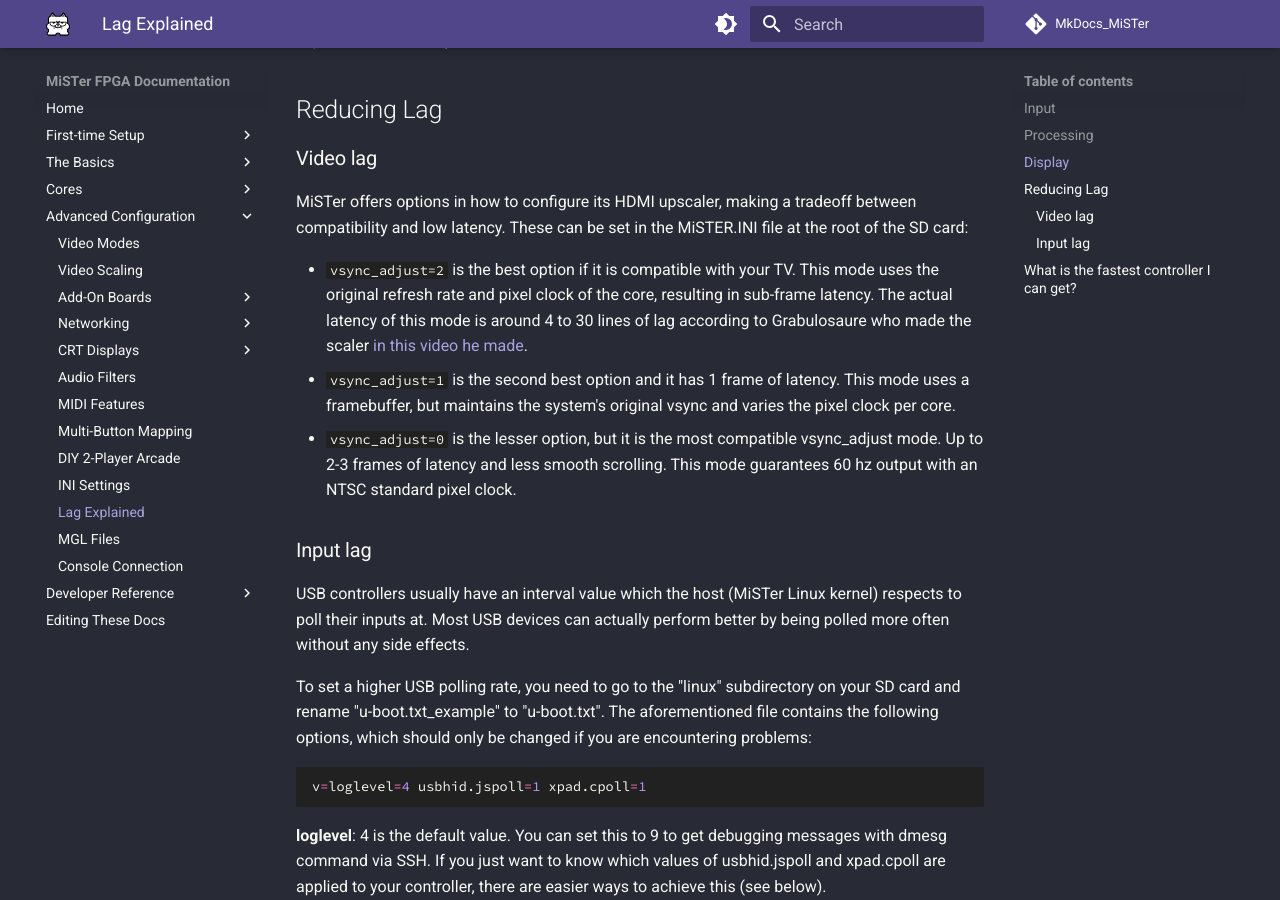
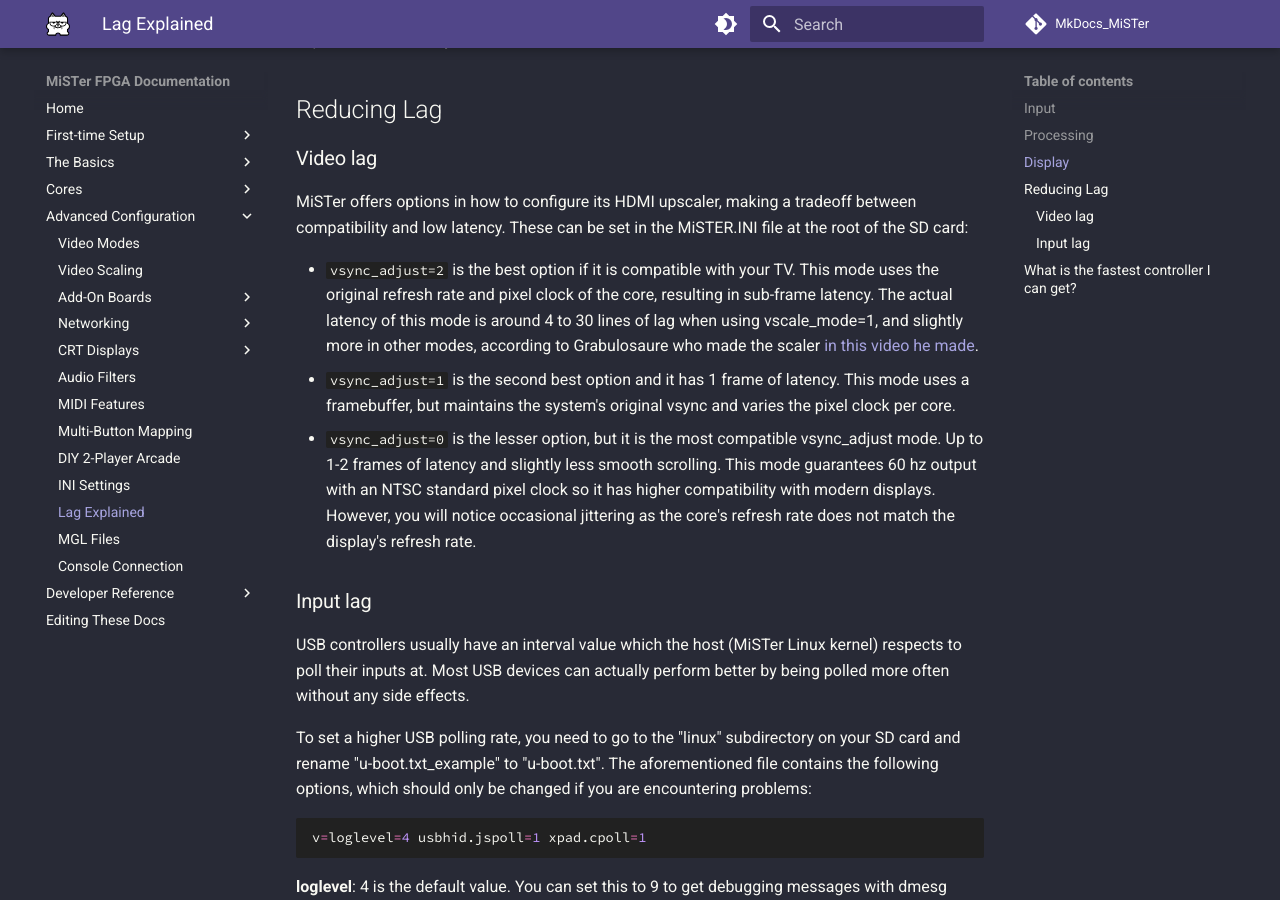
Before and after one commit to MiSTer-devel/MkDocs_MiSTer, an MkDocs documentation site: the page built from docs/advanced/lag.md, in a window 1280 px wide and 900 px high, scrolled down 1868 px. Built offline with MkDocs 1.6.1 and Material for MkDocs 9.7.7, drawn with Linux system fonts in a browser that asks for light colours; comment, search, counter and statistics services are not loaded.

Commit message:
Fix error in lag.md regarding vsync frames

```diff
--- a/docs/advanced/lag.md
+++ b/docs/advanced/lag.md
@@ -41,9 +41,9 @@
 MiSTer offers options in how to configure its HDMI upscaler, making a tradeoff between compatibility and low latency.
 These can be set in the MiSTER.INI file at the root of the SD card:
 
-* `vsync_adjust=2` is the best option if it is compatible with your TV. This mode uses the original refresh rate and pixel clock of the core, resulting in sub-frame latency. The actual latency of this mode is around 4 to 30 lines of lag according to Grabulosaure who made the scaler [in this video he made](https://www.youtube.com/watch?v=DYfUZ6PG7H4){target=_blank}.
+* `vsync_adjust=2` is the best option if it is compatible with your TV. This mode uses the original refresh rate and pixel clock of the core, resulting in sub-frame latency. The actual latency of this mode is around 4 to 30 lines of lag when using vscale_mode=1, and slightly more in other modes, according to Grabulosaure who made the scaler [in this video he made](https://www.youtube.com/watch?v=DYfUZ6PG7H4){target=_blank}.
 * `vsync_adjust=1` is the second best option and it has 1 frame of latency. This mode uses a framebuffer, but maintains the system's original vsync and varies the pixel clock per core.
-* `vsync_adjust=0` is the lesser option, but it is the most compatible vsync_adjust mode. Up to 2-3 frames of latency and less smooth scrolling. This mode guarantees 60 hz output with an NTSC standard pixel clock.
+* `vsync_adjust=0` is the lesser option, but it is the most compatible vsync_adjust mode. Up to 1-2 frames of latency and slightly less smooth scrolling. This mode guarantees 60 hz output with an NTSC standard pixel clock so it has higher compatibility with modern displays. However, you will notice occasional jittering as the core's refresh rate does not match the display's refresh rate.
 
 ### Input lag
 
```
